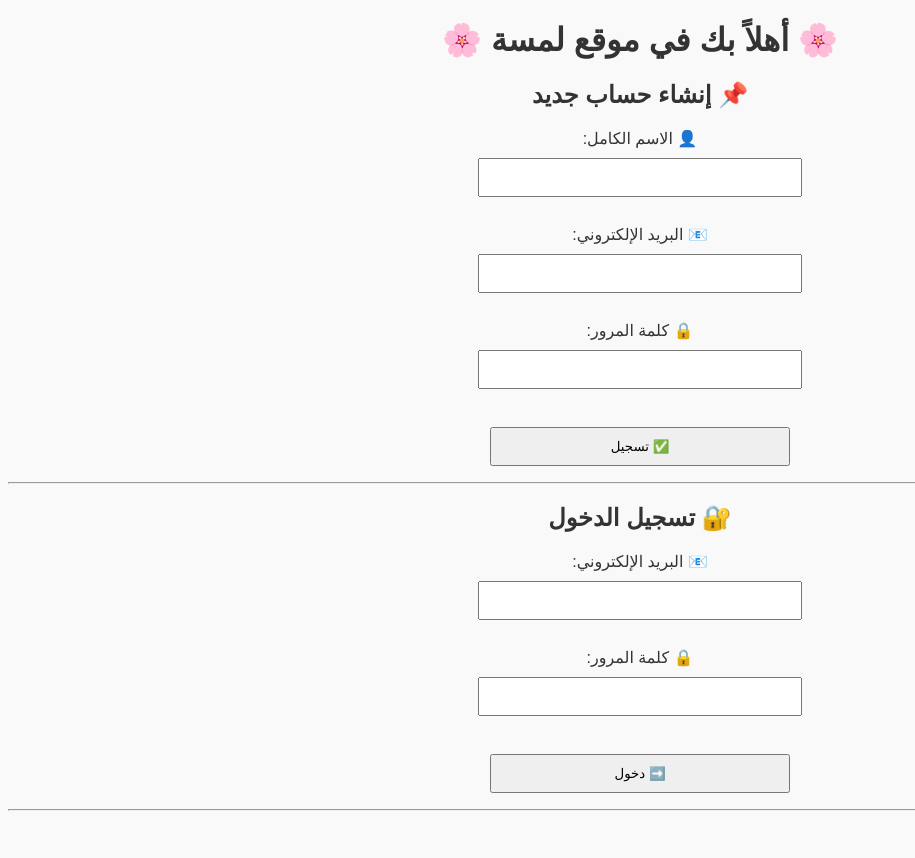
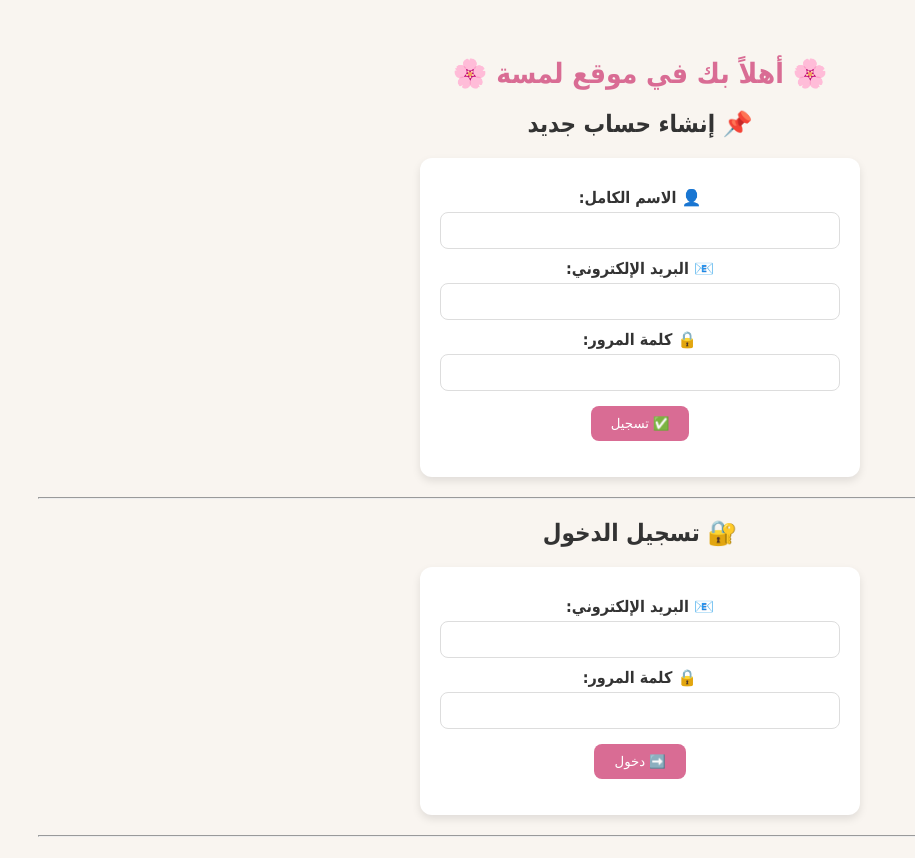
Before and after one commit to lehmissimostefa/Lamsa-2020, a plain HTML site: page index.html in a window 1280 px wide. Shown: the whole page, without its empty margins (0-915 px from the left). Before the commit the page ends 819 px from the top, so only its background shows below. Drawn offline with Linux system fonts and the light colour scheme.

Commit message:
Update style.css

```diff
--- a/style.css
+++ b/style.css
@@ -1,40 +1,66 @@
 body {
-  font-family: 'Arial', sans-serif;
+  font-family: "Tahoma", sans-serif;
   direction: rtl;
-  background-color: #f9f9f9;
+  background-color: #f9f5f0;
+  text-align: center;
+  padding: 30px;
   color: #333;
-  text-align: center;
 }
 
-header {
-  background-color: #e91e63;
-  color: white;
-  padding: 1em 0;
+h1 {
+  color: #d96c94;
+  font-size: 28px;
+  margin-bottom: 20px;
 }
 
-nav a {
-  margin: 0 10px;
-  color: white;
-  text-decoration: none;
+form {
+  background-color: #fff;
+  padding: 20px;
+  margin: 20px auto;
+  border-radius: 12px;
+  box-shadow: 0 4px 8px rgba(0,0,0,0.1);
+  max-width: 400px;
 }
 
-main {
-  padding: 20px;
+label {
+  display: block;
+  margin: 10px 0 5px;
+  font-weight: bold;
 }
 
-input, button {
-  display: block;
-  margin: 10px auto;
+input {
+  width: 100%;
   padding: 10px;
-  width: 80%;
-  max-width: 300px;
+  border: 1px solid #ddd;
+  border-radius: 8px;
+  box-sizing: border-box;
 }
 
-.offer-card {
-  background: white;
-  margin: 5px auto;
-  padding: 10px;
-  width: 90%;
+button {
+  background-color: #d96c94;
+  color: white;
+  padding: 10px 20px;
+  margin-top: 15px;
+  border: none;
+  border-radius: 8px;
+  cursor: pointer;
+  transition: background-color 0.3s;
+}
+
+button:hover {
+  background-color: #c85a80;
+}
+
+#registerMessage, #loginMessage {
+  margin-top: 10px;
+  font-weight: bold;
+}
+
+#userSection {
+  margin-top: 30px;
+  padding: 20px;
+  background-color: #fff0f5;
+  border: 1px dashed #d96c94;
   border-radius: 10px;
-  box-shadow: 0 2px 5px rgba(0,0,0,0.1);
+  display: inline-block;
 }
```
